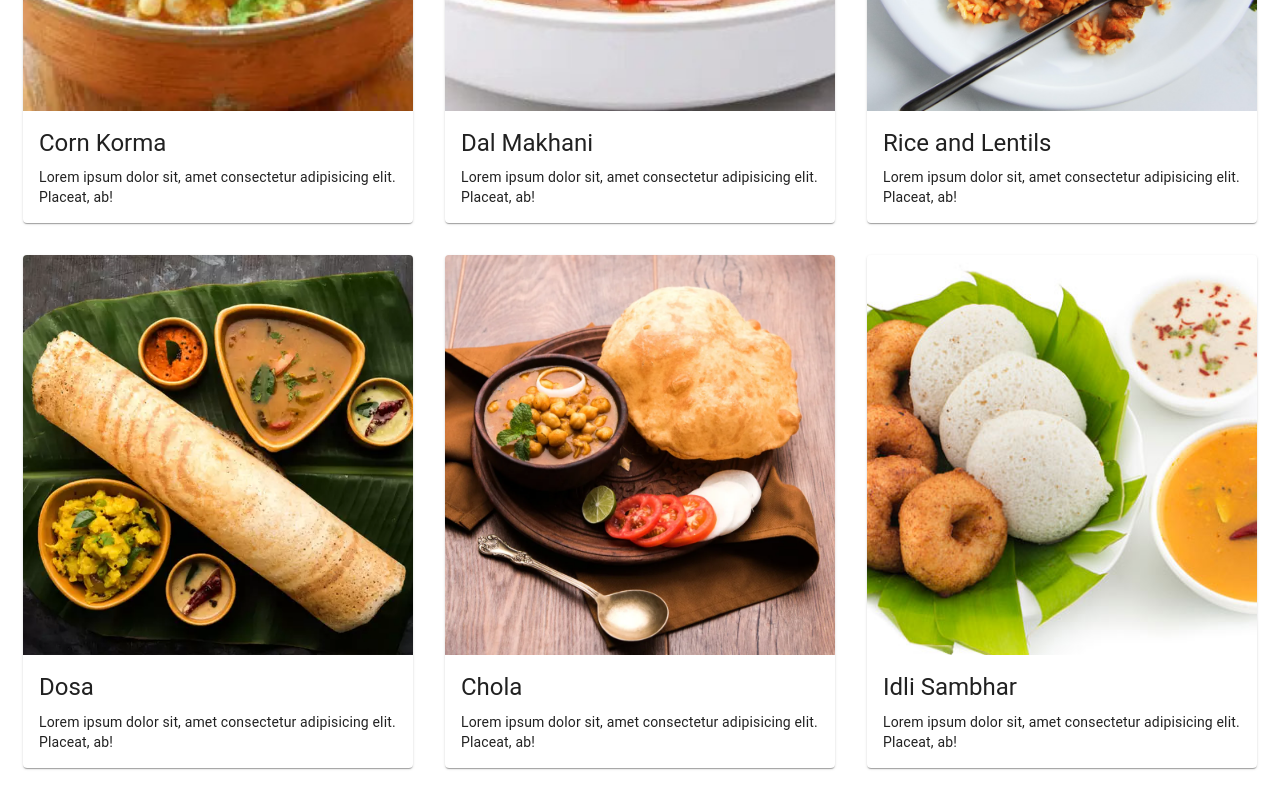
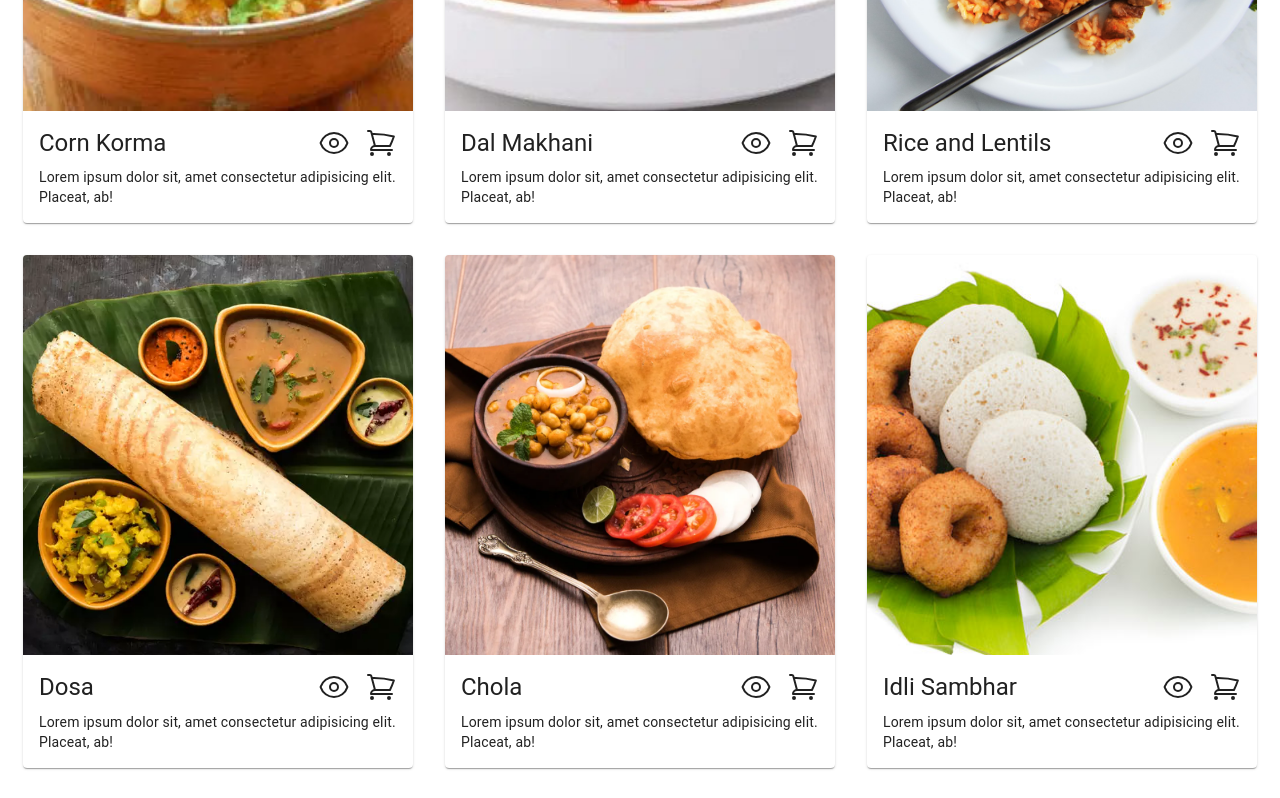
Before and after one commit to prateek-10/KhojKhaana, a React (Create React App) app: page /cart in a window 1280 px wide. Shown: the part 1520-2318 px from the top of the page. Built offline with nearby package versions, Linux system fonts and the light colour scheme.

Commit message:
second commit

```diff
--- a/src/pages/Signedin/CartPage.js
+++ b/src/pages/Signedin/CartPage.js
@@ -12,7 +12,7 @@ import MenuIcon from "@mui/icons-material/Menu";
 import { NavLink } from "react-router-dom";
 import { getAuth, signOut } from "firebase/auth";
 import Menusignedin from "./Menusignedin";
-import {TypeOfFood } from "./TypeOfFood"
+import { TypeOfFood } from "./TypeOfFood"
 
 const styles = {
   card: {
@@ -53,7 +53,7 @@ const CartPage = ({ userEmail }) => {
           </Card>
         ))}
       </Box>
-      <Menusignedin/>
+      <Menusignedin />
     </div>
   );
 };
--- a/src/pages/Signedin/Menusignedin.js
+++ b/src/pages/Signedin/Menusignedin.js
@@ -7,8 +7,10 @@ import {
   CardActionArea,
   CardContent,
   CardMedia,
+  Stack,
   Typography,
 } from "@mui/material";
+
 
 
 const Menusignedin = () => {
@@ -25,9 +27,20 @@ const Menusignedin = () => {
                     alt={menu.name}
                   />
                   <CardContent>
-                    <Typography variant="h5" gutterBottom component={"div"}>
+                    <Box>
+                    <Typography variant="h5" gutterBottom component={"div"} sx={{display: "flex", flexDirection: "row", justifyContent: "space-between"}}>
                       {menu.name}
+                  <Stack style={{display: "flex", flexDirection: "row"}}>
+                    <svg xmlns="http://www.w3.org/2000/svg" fill="none" viewBox="0 0 24 24" strokeWidth={1.5} stroke="currentColor" className="w-8 h-8" style={{ margin: '0 15px' }}>
+                <path strokeLinecap="round" strokeLinejoin="round" d="M2.036 12.322a1.012 1.012 0 010-.639C3.423 7.51 7.36 4.5 12 4.5c4.638 0 8.573 3.007 9.963 7.178.07.207.07.431 0 .639C20.577 16.49 16.64 19.5 12 19.5c-4.638 0-8.573-3.007-9.963-7.178z" />
+                <path strokeLinecap="round" strokeLinejoin="round" d="M15 12a3 3 0 11-6 0 3 3 0 016 0z" />
+              </svg>
+                <svg xmlns="http://www.w3.org/2000/svg" fill="none" viewBox="0 0 24 24" strokeWidth={1.5} stroke="currentColor" className="w-8 h-8">
+                  <path strokeLinecap="round" strokeLinejoin="round" d="M2.25 3h1.386c.51 0 .955.343 1.087.835l.383 1.437M7.5 14.25a3 3 0 00-3 3h15.75m-12.75-3h11.218c1.121-2.3 2.1-4.684 2.924-7.138a60.114 60.114 0 00-16.536-1.84M7.5 14.25L5.106 5.272M6 20.25a.75.75 0 11-1.5 0 .75.75 0 011.5 0zm12.75 0a.75.75 0 11-1.5 0 .75.75 0 011.5 0z" />
+                </svg>
+                </Stack>
                     </Typography>
+              </Box>
                     <Typography variant="body2">{menu.description}</Typography>
                   </CardContent>
                 </CardActionArea>
```
Lines whose indentation alone changed are shown as unchanged.
